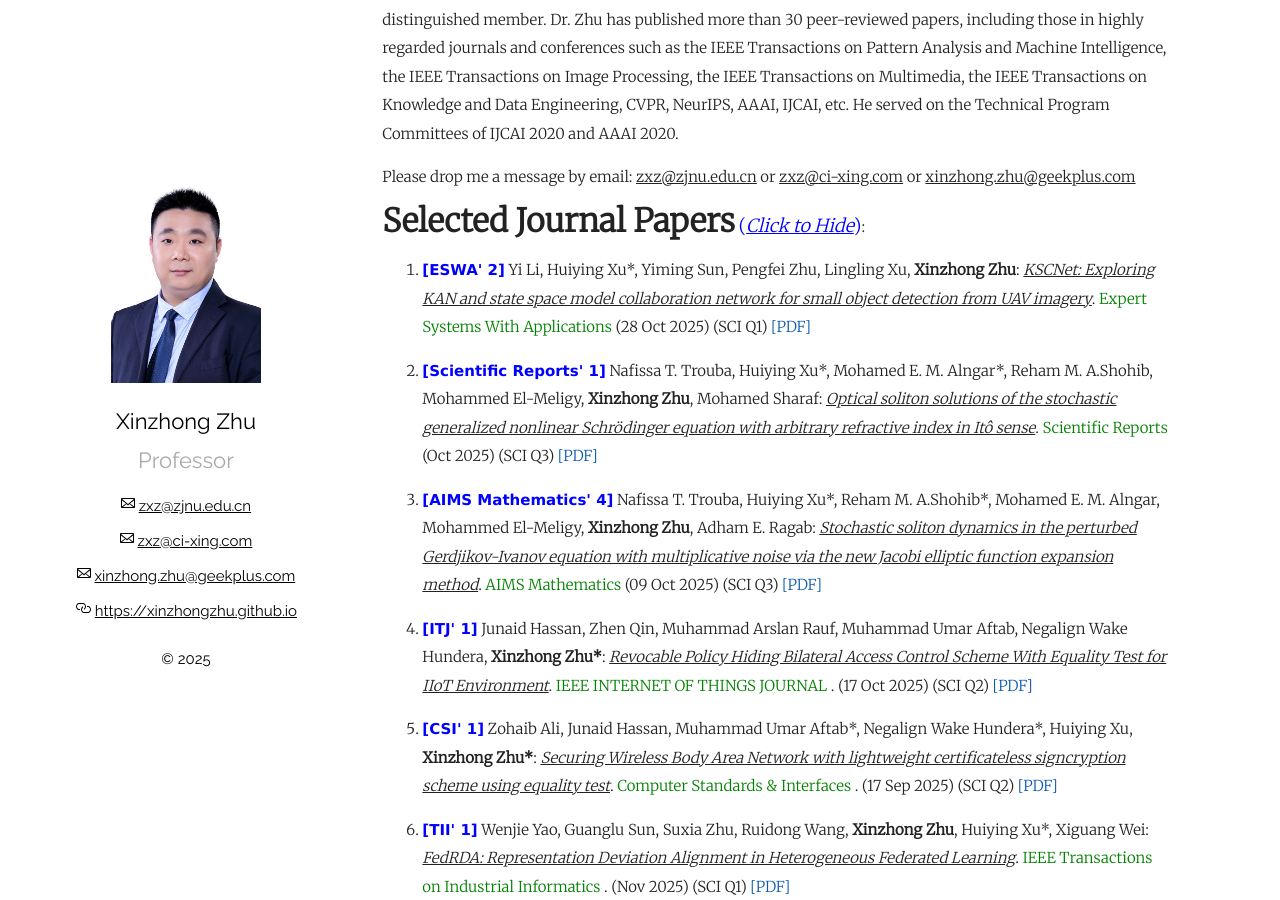
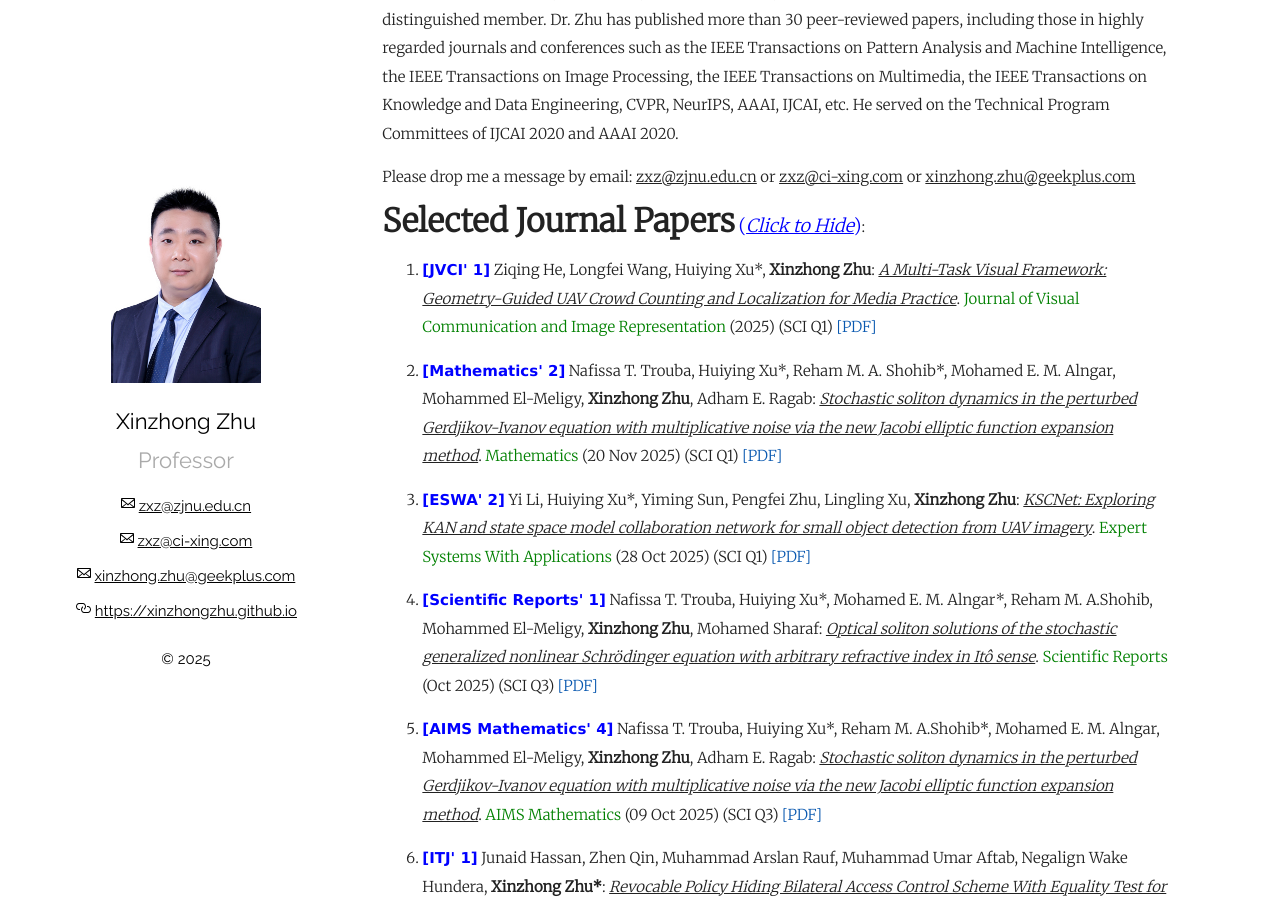
Before and after one commit to xinzhongzhu/xinzhongzhu.github.io, a Jekyll site: the page built from index.md, in a window 1280 px wide and 900 px high, scrolled down 347 px. Built offline with Jekyll 4.4.1, drawn with Linux system fonts in a browser that asks for light colours.

Commit message:
Update index.md

```diff
--- a/index.md
+++ b/index.md
@@ -16,6 +16,10 @@ Please drop me a message by email: <u>zxz@zjnu.edu.cn</u> or <u>zxz@ci-xing.com<
   <p>
   <ol>
 
+
+ <p style="margin-top: 8px;"><li><font face="verdana" color="blue"><b>[JVCI' 1]</b></font> Ziqing He, Longfei Wang, Huiying Xu*, <b>Xinzhong Zhu</b>: <i><u>A Multi-Task Visual Framework: Geometry-Guided UAV Crowd Counting and Localization for Media Practice</u></i>. <font color="green">Journal of Visual Communication and Image Representation</font>  (2025) (SCI Q1) <a href = "https://xinzhongzhu.github.io/document/Media Practice_JVCI.pdf">[PDF]</a></li></p>
+
+ <p style="margin-top: 8px;"><li><font face="verdana" color="blue"><b>[Mathematics' 2]</b></font> Nafissa T. Trouba, Huiying Xu*, Reham M. A. Shohib*, Mohamed E. M. Alngar, Mohammed El-Meligy, <b>Xinzhong Zhu</b>, Adham E. Ragab: <i><u>Stochastic soliton dynamics in the perturbed Gerdjikov-Ivanov equation with multiplicative noise via the new Jacobi elliptic function expansion method</u></i>. <font color="green">Mathematics</font>  (20 Nov 2025) (SCI Q1) <a href = "https://xinzhongzhu.github.io/document/Stochastic soliton dynamics.pdf">[PDF]</a></li></p>
 
  <p style="margin-top: 8px;"><li><font face="verdana" color="blue"><b>[ESWA' 2]</b></font> Yi Li, Huiying Xu*, Yiming Sun, Pengfei Zhu, Lingling Xu, <b>Xinzhong Zhu</b>: <i><u>KSCNet: Exploring KAN and state space model collaboration network for small object detection from UAV imagery</u></i>. <font color="green">Expert Systems With Applications</font>  (28 Oct 2025) (SCI Q1) <a href = "https://xinzhongzhu.github.io/document/KSCNet.pdf">[PDF]</a></li></p>
 
```
